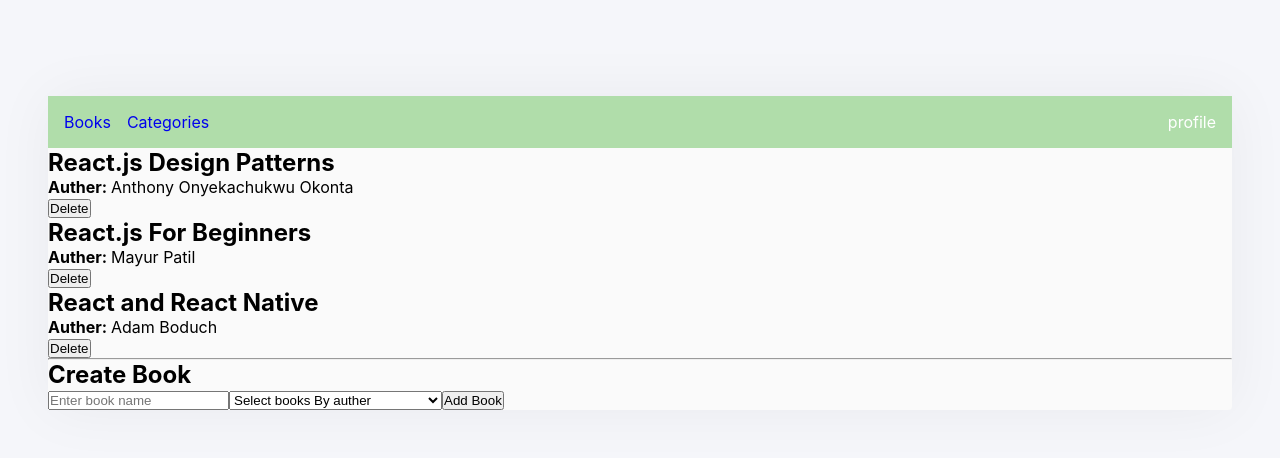
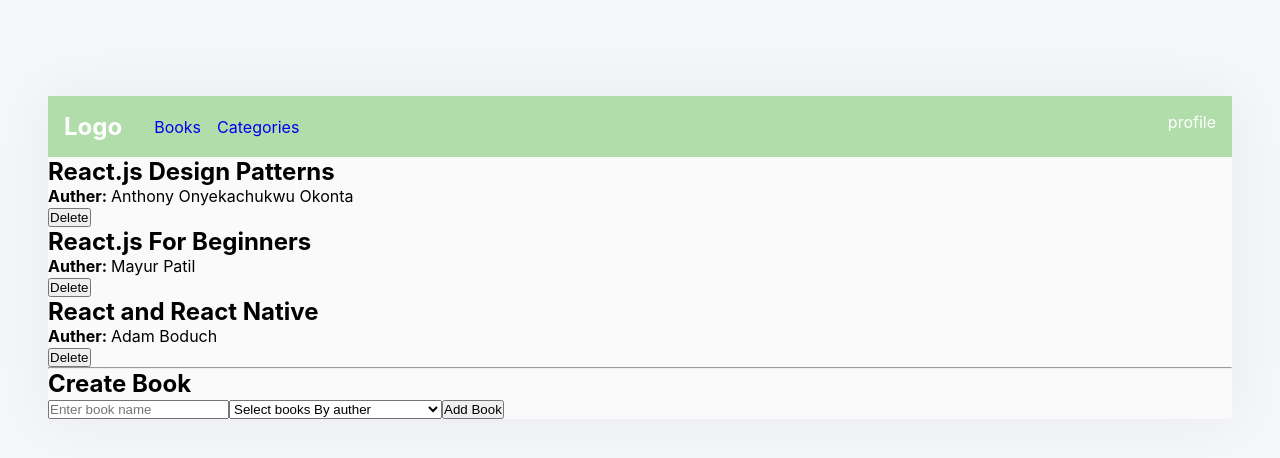
Before and after one commit to ethred/book-store-React, a React (Create React App) app: page / in a window 1280 px wide. Shown: the top 458 px of the page. Built offline with nearby package versions, Linux system fonts and the light colour scheme.

Commit message:
add logo to the nav bar

```diff
--- a/src/components/navigation.js
+++ b/src/components/navigation.js
@@ -5,6 +5,7 @@
     <>
       <header className="menu">
         <div className="menu-items">
+          <h2>Logo</h2>
           <ul className="ul">
             <li>
               <Link to="/">Books</Link>
```
